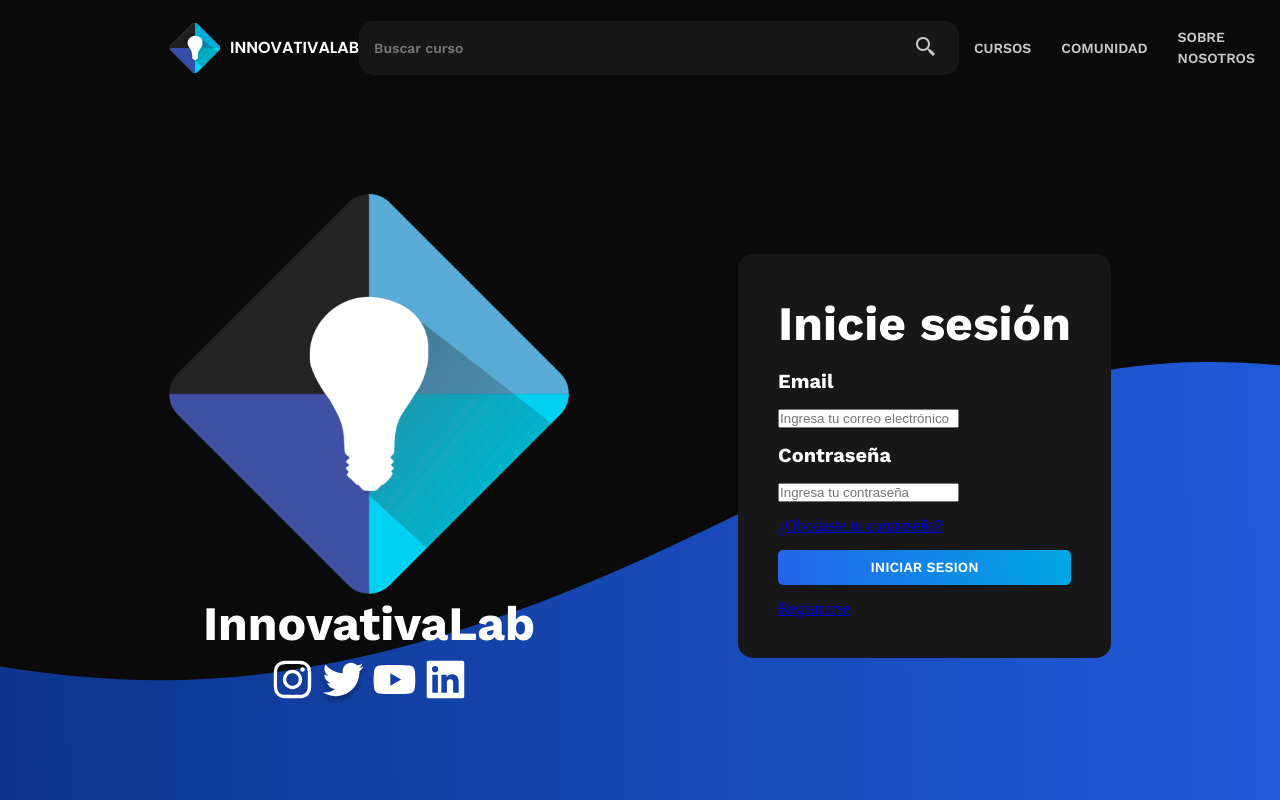
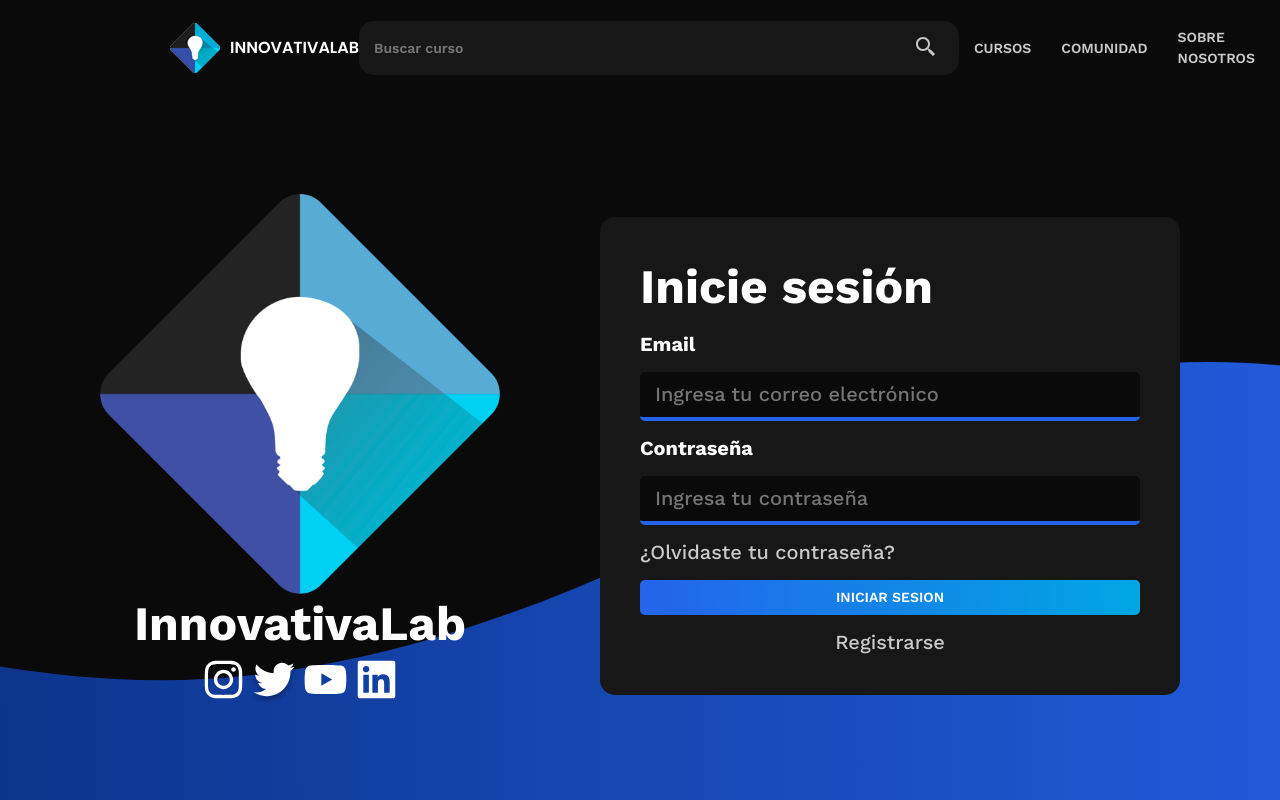
Before and after one commit to InnovativaLab/Pagina-web, a React (Vite) app in the folder PaginaWeb-React/: page /login in a window 1280 px wide. Shown: the top 800 px of the page. Built offline with nearby package versions, Linux system fonts and the light colour scheme; the HTML template or start-up script is replaced by a standard one.

Commit message:
Add styles of textbox

```diff
--- a/PaginaWeb-React/src/styles/Utils.css
+++ b/PaginaWeb-React/src/styles/Utils.css
@@ -12,3 +12,34 @@
     font-size: 20px;
     font-weight: bold;
 }
+.textbox{
+    padding: 10px 15px;
+    border: none;
+    width: 500px;
+    background: var(--Negro);
+    color: var(--Blanco);
+    border-bottom: 4px solid #2563EB;
+    border-radius: 5px;
+    align-self: stretch;
+    font-family: 'Work Sans';
+    font-style: normal;
+    font-weight: 500;
+    font-size: 20px;
+    line-height: 125%;
+}
+.textbox:focus {
+    outline: none;
+}
+.secondaryButton{
+    font-family: 'Work Sans';
+    font-style: normal;
+    font-weight: 500;
+    font-size: 20px;
+    line-height: 125%;
+    color: var(--GrisClaro);
+    text-decoration: none;
+}
+.fullSpace{
+    width: 100%;
+    text-align: center;
+}
```
